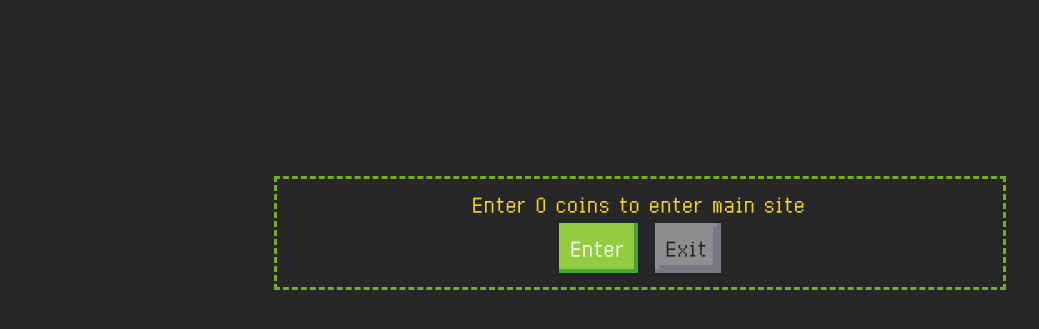
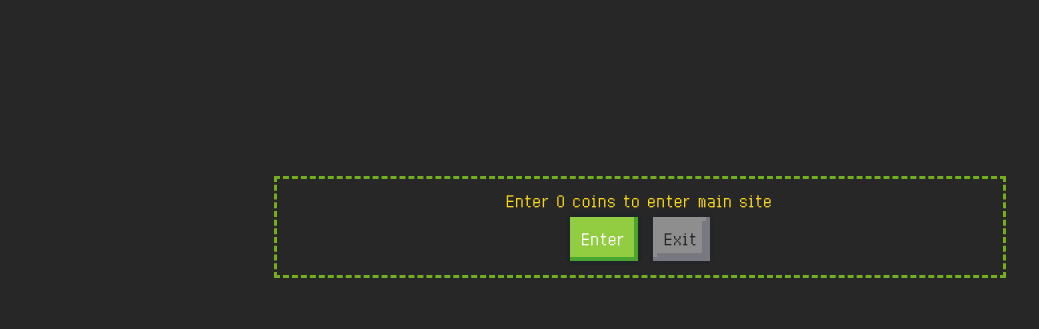
Before and after one commit to NeoDoggy/neodoggy.github.io, a plain HTML site: page index.html in a window 1280 px wide. Shown: the part 127-456 px from the top of the page, without its empty margins (0-1039 px from the left). Drawn offline with nearby package versions, Linux system fonts and the light colour scheme.

Commit message:
2020/12/1-3

```diff
--- a/index.html
+++ b/index.html
@@ -7,7 +7,9 @@
         <script src="./script.js" charset="utf-8"></script>
     </head>
     <body>
+        <div class="nescss"></div>
         <div class="main">
+
             <div class="left_L_br">
                 <span class="gf_L">>console ==> </span>
                 <span class="typewrite gf_L" data-period="1000" data-type='
@@ -15,11 +17,12 @@
                 '>
                 </span>
             </div>
-            <div class="center gf">
+            <div class="center">
                 <span id="flash_text"><span class="nes-text is-warning">Enter 0 coins to enter main site</span></span></br>
-                <form action="https://github.com" style="display:inline;"><button type="submit" class="nes-btn is-success">Enter</button></form>
+                <a class="nes-btn is-success" href="./index.html">Enter</a>
                 <button type="button" class="nes-btn is-disabled">Exit</button>
             </div>
         </div>
+        </div>
     </body>
 </html>
```
